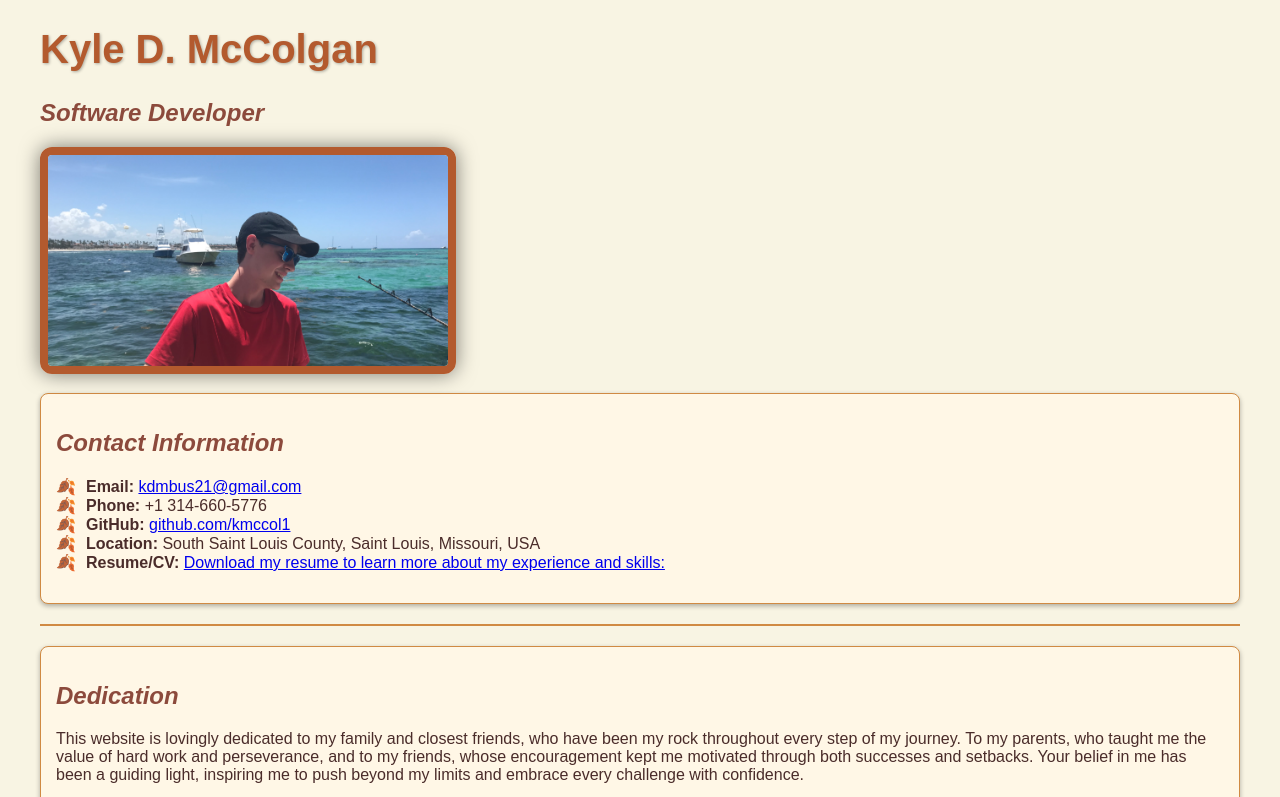
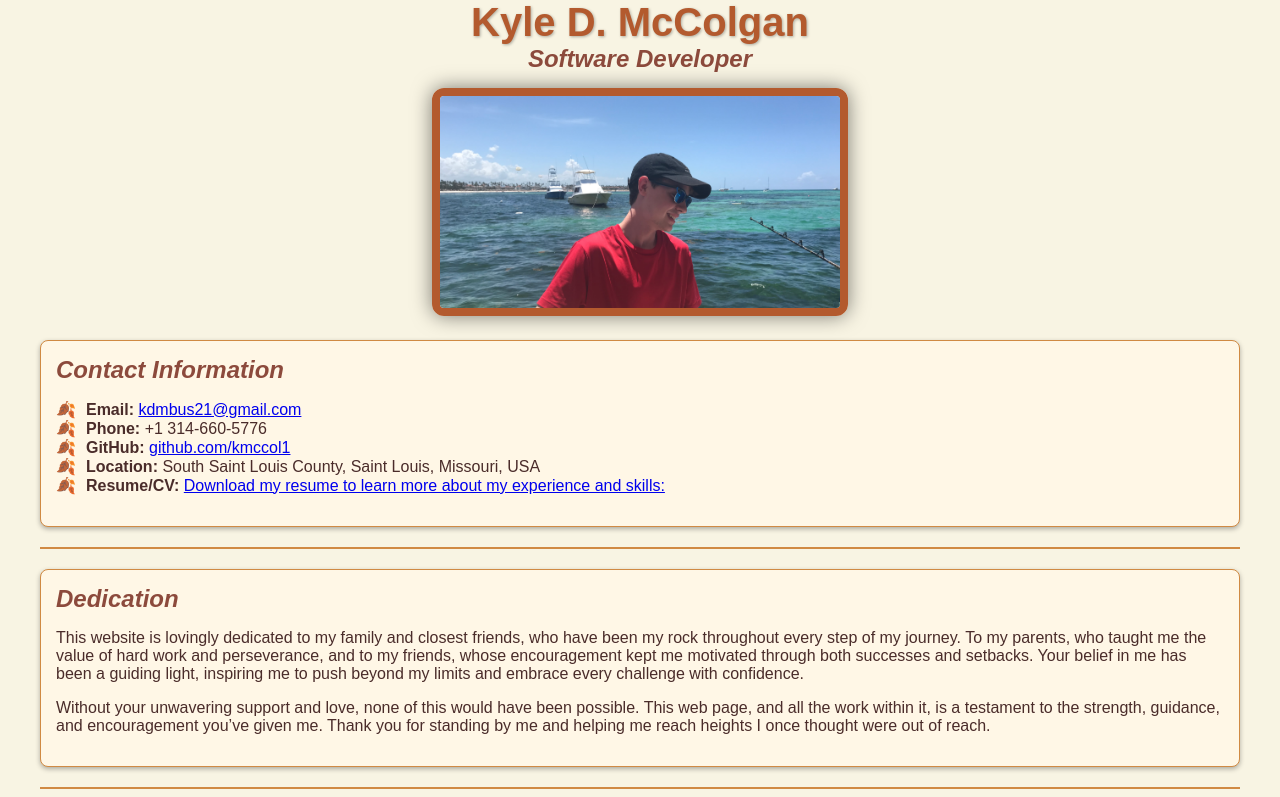
Before and after one commit to kmccol1/kyle-mccolgan, a website: page index.html in a window 1280 px wide. Shown: the top 797 px of the page. Drawn offline with Linux system fonts and the light colour scheme.

Commit message:
Fix header layout and footer visibility, prevent horizontal overflow
- Corrected header centering issues by ensuring proper container structure.
- Added missing closing tag for  div to maintain layout integrity.
- Resolved footer visibility issue by ensuring the footer is properly positioned.
- Adjusted styles to prevent horizontal overflow on smaller screens.

```diff
--- a/index.html
+++ b/index.html
@@ -7,7 +7,7 @@
     <title>Kyle D. McColgan - Portfolio</title>
 </head>
 <body>
-    <div class="container"
+    <div class="container">
         <header>
             <h1>Kyle D. McColgan</h1>
             <h2>Software Developer</h2>
--- a/styles.css
+++ b/styles.css
@@ -19,12 +19,14 @@ h1 {
     color: #b35a2e;
     text-shadow: 1px 1px 3px rgba(0, 0, 0, 0.3);
     word-wrap: break-word; /* Ensure long words break into the next line */
+    margin: 0; /* Added margin reset */
 }
 
 h2 {
     color: #8c4a3c;
     font-style: italic;
     word-wrap: break-word;
+    margin: 0; /* Added margin reset */
 }
 
 /* Profile image */
@@ -37,6 +39,7 @@ h2 {
     border-radius: 12px;
     box-shadow: 0px 0px 20px rgba(0, 0, 0, 0.5);
     transition: border-color 0.3s ease-in-out;
+    margin-top: 15px; /* Added margin to separate from header */
 }
 
 .profile-img:hover {
@@ -72,7 +75,6 @@ ul li::before {
     color: #b35a2e; /* Orange to match the Thanksgiving theme */
 }
 
-
 hr {
     margin: 20px 0;
     border: 1px solid #d08a43;
```
